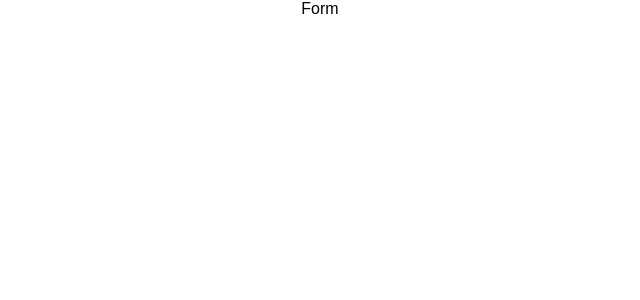
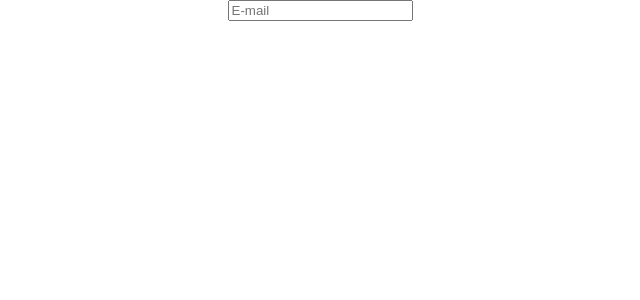
Before and after one commit to NeocortexF/FleetManager, a React (Create React App) app in the folder clientapp/fm-client/: page / in a window 1280 px wide. Shown: the top 300 px of the page, without its empty margins (320-960 px from the left). Built offline with nearby package versions, Linux system fonts and the light colour scheme.

Commit message:
committed class binding

```diff
--- a/clientapp/fm-client/src/RegistrationForm.js
+++ b/clientapp/fm-client/src/RegistrationForm.js
@@ -1,9 +1,40 @@
 import React, { Component } from 'react';
 
 class RegistrationForm extends Component {
+
+	//дефолтное значение для e-mail пустая строка
+	constructor(props) {
+		super(props);
+		this.state = {
+			email: ''
+		};
+		//что бы this ссылался не на функцию, а на экземпляр класса
+		//просто говоря, если не сделать то будет undefinded, а так
+		//будет ссылаться имено на форму регистрации и можно будет получать данные
+		this.handleEmailChange = this.handleEmailChange.bind(this);
+		this.handleSubmit = this.handleSubmit.bind(this);
+	}
+
+	handleSubmit() {
+		console.log('Form is submitted');
+	}
+
+	//что бы this нашего класса был доступен в нашей функции его нужно прибиндить,
+	//для этого прибиндим его в конструкторе
+	handleEmailChange() {
+		console.log('E-mail was changed', this);
+	}
+
 	render() {
 		return (
-			<div>Form</div>
+			<form onSubmit={this.handleSubmit}>
+				<input
+					type="text"
+					placeholder="E-mail"
+					value={this.state.email}
+					onChange={this.handleEmailChange}
+				/>
+			</form>
 			);
 	}
 }
```
